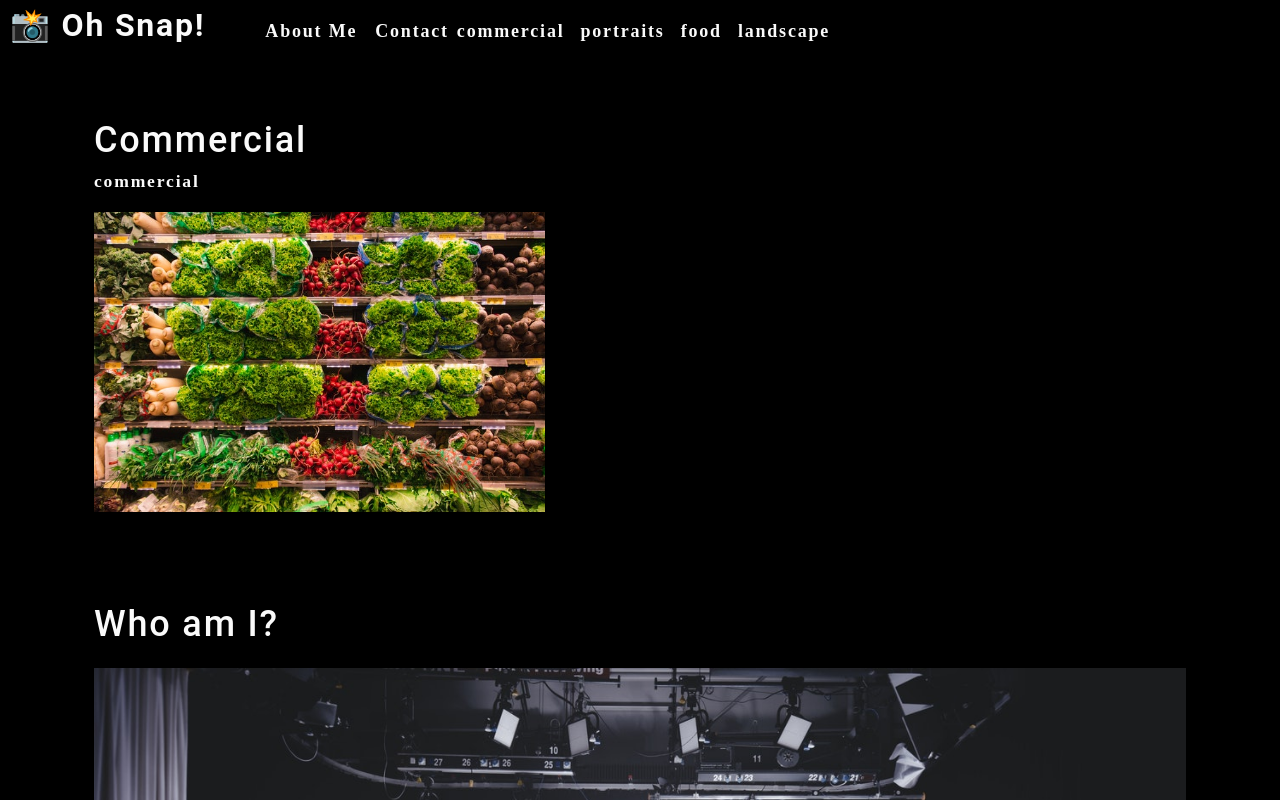
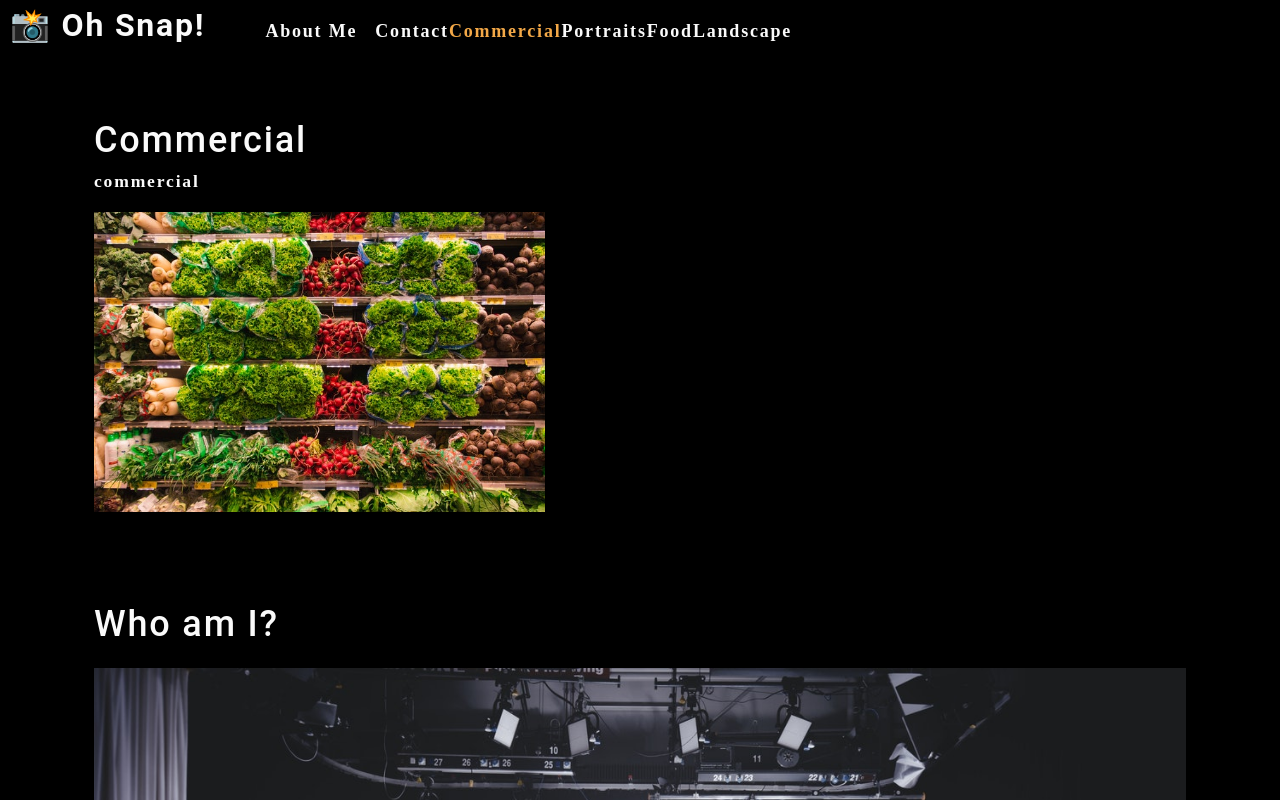
Before and after one commit to androosk/photo-port, a React (Create React App) app: page / in a window 1280 px wide. Shown: the top 800 px of the page. Built offline with nearby package versions, Linux system fonts and the light colour scheme.

Commit message:
added useState and useEffect hooks

```diff
--- a/src/App.js
+++ b/src/App.js
@@ -1,12 +1,31 @@
-import React from 'react';
+import React, { useState } from 'react';
 import About from './components/About/index';
 import Nav from './components/Nav/index';
 import Gallery from './components/Gallery'
 
 function App() {
+  const [categories] = useState([
+    {
+      name: "commercial",
+      description:
+      "Photos of grocery stores, food trucks, and other commercial projects",
+    },
+    { name: "portraits", description: "Portraits of people in my life" },
+    { name: "food", description: "Delicious delicacies" },
+    {
+      name: "landscape",
+      description: "Fields, farmhouses, waterfalls, and the beauty of nature",
+    },
+  ]);
+  const [currentCategory, setCurrentCategory] = useState(categories[0]);
+
   return (
     <div>
-      <Nav />
+      <Nav
+        categories={categories}
+        setCurrentCategory={setCurrentCategory}
+        currentCategory={currentCategory}
+      />
       <main>
         <Gallery />
         <About />
--- a/src/components/Nav/index.js
+++ b/src/components/Nav/index.js
@@ -1,36 +1,28 @@
-import React from 'react'
+import React, { useState, useEffect } from 'react';
+import { capitalizeFirstLetter } from '../../utils/helpers';
 
-const Nav = () => {
+const Nav = (props) => {
+  const {
+    categories = [],
+    setCurrentCategory,
+    currentCategory
+  } = props;
 
-  const categories = [
-    {
-      name: "commercial",
-      description:
-        "Photos of grocery stores, food trucks, and other commercial projects",
-    },
-    { name: "portraits", description: "Portraits of people in my life" },
-    { name: "food", description: "Delicious delicacies" },
-    {
-      name: "landscape",
-      description: "Fields, farmhouses, waterfalls, and the beauty of nature",
-    },
-  ];
-
-  const categorySelected = (name) => {
-    console.log(`${name} clicked`)
-  }
+  useEffect(() => {
+    document.title = capitalizeFirstLetter(currentCategory.name)
+  }, [currentCategory])
 
   return (
     <header className="flex-row px-1">
       <h2 >
         <a data-testid="link" href="/">
-          <span role="img" aria-label="camera"> 📸</span> Oh Snap!
+          <span role="img" aria-label="camera">{" "}📸</span>{" "}Oh Snap!
         </a>
       </h2>
       <nav>
         <ul className="flex-row">
           <li className="mx-2">
-            <a data-testid="about" href="#about">
+            <a href="#about">
               About Me
             </a>
           </li>
@@ -39,11 +31,13 @@
           </li>
           {categories.map((category) => (
             <li
-              className="mx-1"
+              className={`"mx-1" ${
+                currentCategory.name === category.name && 'navActive'
+              }`}
               key={category.name}
             >
-              <span onClick={() => categorySelected(category.name)}>
-                {category.name}
+              <span onClick={() => setCurrentCategory(category)}>
+                {capitalizeFirstLetter(category.name)}
               </span>
             </li>
           ))}
```
